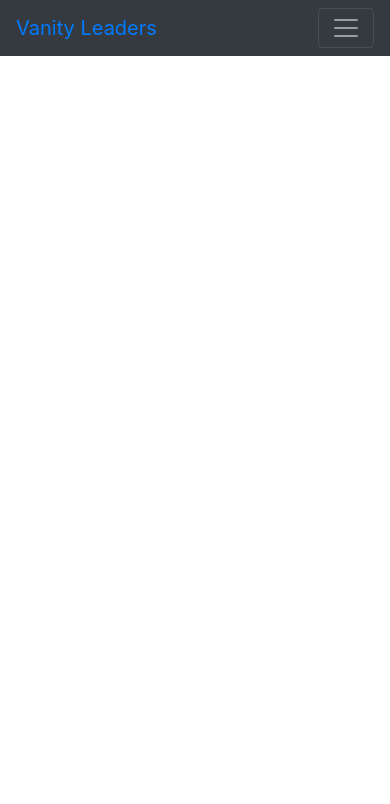
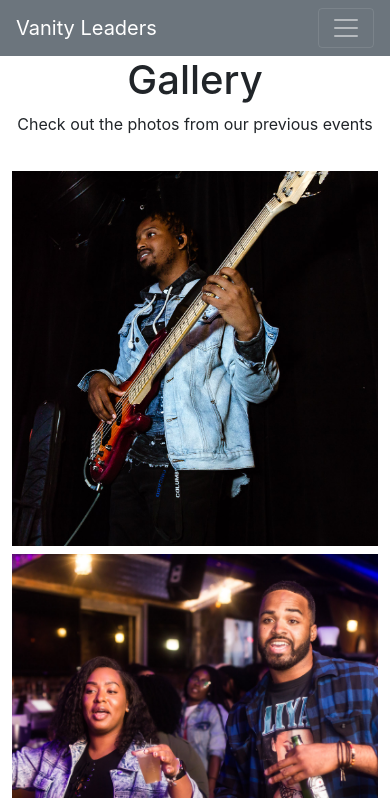
Before and after one commit to wmireku21/vanityleaders, a React (Create React App) app in the folder client/: page /gallery in a window 390 px wide. Shown: the top 804 px of the page. Built offline with nearby package versions, Linux system fonts and the light colour scheme.

Commit message:
added homepage/gallery page

```diff
--- a/client/src/components/About.js
+++ b/client/src/components/About.js
@@ -4,7 +4,7 @@ class About extends Component {
   render() {
     return (
         <div>
-            <h1>About</h1>
+            heowd
         </div>
     );
   }
--- a/client/src/components/Contact.js
+++ b/client/src/components/Contact.js
@@ -4,6 +4,7 @@ class Contact extends Component {
   render() {
     return (
         <div>
+            contacts
         </div>
     );
   }
--- a/client/src/components/Events.js
+++ b/client/src/components/Events.js
@@ -4,6 +4,7 @@ class Events extends Component {
   render() {
     return (
         <div>
+            events
         </div>
     );
   }
--- a/client/src/components/Gallery.js
+++ b/client/src/components/Gallery.js
@@ -1,9 +1,95 @@
 import React, { Component } from 'react';
+
+import '../styles/Gallery.css';
+
+import chad from '../photos/chad.jpg';
+import couple from '../photos/couple.jpg';
+import group1 from '../photos/group1.jpg';
+import group from '../photos/group.jpg';
+import img1 from '../photos/IMG_0179.JPG';
+import img2 from '../photos/IMG_0184.JPG';
+import img3 from '../photos/IMG_0186.JPG';
+import img4 from '../photos/IMG_8014.JPG';
+import img5 from '../photos/IMG_8015.JPG';
+import img6 from '../photos/IMG_8016.JPG';
+import img7 from '../photos/IMG_8017.JPG';
+import img8 from '../photos/IMG_8018.JPG';
+import img9 from '../photos/IMG_8019.JPG';
+import img10 from '../photos/IMG_8020.JPG';
+import img11 from '../photos/IMG_8021.JPG';
+import img12 from '../photos/IMG_8022.JPG';
+import img13 from '../photos/IMG_8023.JPG';
+import img14 from '../photos/IMG_8024.JPG';
+import img15 from '../photos/IMG_8025.JPG';
+import img16 from '../photos/IMG_8026.JPG';
+import img17 from '../photos/IMG_8027.JPG';
+import remy1 from '../photos/remy1.jpg';
+import remy2 from '../photos/remy-2.jpg';
+import Anu from '../photos/Vanity Vibes_Anu.jpeg';
+import comedian from '../photos/vanityvibes_comedian.jpeg';
+import destiny from '../photos/VVibes_Destiny1.jpg';
+import jnai from "../photos/VVibes_J'nai_Kendal1.1.jpg";
+import sarah from '../photos/VVibes_Sarah_Bailey.jpg';
+import cam from '../photos/ybar_Cam_Sara_Dorian_Becca_Chris.jpg';
+import dudes from '../photos/ybar_dudes1.jpg';
+import kasia from '../photos/ybar_Kasia_Cam_terri_Kwesi.jpg';
+import dorian from '../photos/dorian_sara.jpg';
 
 class Gallery extends Component {
   render() {
     return (
         <div>
+            <div className="header">
+                <h1>Gallery</h1>
+                <p>Check out the photos from our previous events</p>
+            </div>
+                <div className="gallery">
+                    <div className="row">
+                        <div className="column" style={{marginTop: '3%'}}>
+                            <img src={chad} style={{width: '100%'}}></img>
+                            <img src={couple} style={{width: '100%'}}></img>
+                            <img src={group1} style={{width: '100%'}}></img>
+                            <img src={img1} style={{width: '100%'}}></img>
+                            <img src={img2} style={{width: '100%'}}></img>
+                            <img src={img3} style={{width: '100%'}}></img>
+                            <img src={img4} style={{width: '100%'}}></img>
+                        </div>
+                        <div className="column" >
+                            <img src={kasia} style={{width: '100%'}}></img>
+                            <img src={img6} style={{width: '100%'}}></img>
+                            <img src={img7} style={{width: '100%'}}></img>
+                            <img src={img8} style={{width: '100%'}}></img>
+                            <img src={img9} style={{width: '100%'}}></img>
+                            <img src={img10} style={{width: '100%'}}></img>
+                            <img src={img11} style={{width: '100%'}}></img>
+                            <img src={img12} style={{width: '100%'}}></img>
+                        </div>
+                        <div className="column" style={{marginTop:'5%'}}>
+                            <img src={jnai} style={{width: '100%'}}></img>
+                            <img src={img13} style={{width: '100%'}}></img>
+                            <img src={img14} style={{width: '100%'}}></img>
+                            <img src={img15} style={{width: '100%'}}></img>
+                            <img src={img16} style={{width: '100%'}}></img>
+                            <img src={img17} style={{width: '100%'}}></img>
+                            <img src={remy1} style={{width: '100%'}}></img>
+                            <img src={comedian} style={{width: '100%'}}></img>
+                            <img src={img5} style={{width: '100%'}}></img>
+                        </div>
+                        <div className="column" style={{marginTop: '2%'}}>
+                            <img src={dorian} style={{width: '100%'}}></img>
+                            <img src={remy2} style={{width: '100%'}}></img>
+                            <img src={Anu} style={{width: '100%'}}></img>
+                            <img src={destiny} style={{width: '100%'}}></img>
+                            <img src={sarah} style={{width: '100%'}}></img>
+                            <img src={cam} style={{width: '100%'}}></img>
+                            <img src={group} style={{width: '100%'}}></img>
+                            <img src={dudes} style={{width: '100%'}}></img>
+                        </div>
+                    </div>
+                </div>
+                <div className="below-gal">
+                    <h4 id="gallery-contact">Want to be included in our gallery, or get your pictures taken? Come to our next event or DM for a personal photo shoot</h4>
+                </div>
         </div>
     );
   }
--- a/client/src/components/Home.js
+++ b/client/src/components/Home.js
@@ -1,9 +1,16 @@
 import React, { Component } from 'react';
+import '../styles/Home.css';
 
 class Home extends Component {
   render() {
     return (
         <div>
+            <div className="home-page">
+                <div className="party">
+                    <h1 style={{fontSize: '48px'}}> <b>Party</b> with a <b>Purpose</b></h1>
+                    {/*<button id="button" type="button" class="btn btn-lg">Contact</button>*/}
+                </div>
+            </div>
         </div>
     );
   }
--- a/client/src/components/NavBar.js
+++ b/client/src/components/NavBar.js
@@ -25,9 +25,9 @@ class NavBar extends Component {
       render() {
           return (
             <div>
-                <Navbar color="dark" dark expand="sm" className="mb-5">
+                <Navbar color="secondary" dark expand="sm">
                 <Container>
-                        <NavbarBrand><Link to="/">Vanity Leaders</Link></NavbarBrand>
+                        <NavbarBrand><Link to="/" onClick={this.toggle}>Vanity Leaders</Link></NavbarBrand>
                         <NavbarToggler onClick={this.toggle} />
                         <Collapse isOpen= {this.state.isOpen} navbar>
                             <Nav className="ml-auto" navbar>
--- /dev/null
+++ b/client/src/styles/Gallery.css
@@ -0,0 +1,71 @@
+* {
+    box-sizing: border-box;
+}
+
+.header {
+    text-align: center;
+}
+
+.row {
+    display: flex;
+    flex-wrap: wrap;
+    padding: 0 4px;
+    margin: 0 4px;
+}
+
+.column {
+    flex: 25%;
+    max-width: 25%;
+    padding: 0 4px;
+}
+
+.column img {
+    margin-top: 8px;
+    vertical-align: middle;
+}
+
+#gallery-contact {
+    text-align: center;
+    margin-top: 10px;
+}
+
+.below-gal {
+    margin-top: 10px;
+    padding-top: 10px;
+}
+
+.column > img {
+    /* filter: url(filters.svg#grayscale); Firefox 3.5+ */
+      filter: gray; /* IE5+ */
+      -webkit-filter: grayscale(1); /* Webkit Nightlies & Chrome Canary */
+      transition: all .4s ease-in-out;
+    }
+
+.column > img:hover {
+filter: none;
+    -webkit-filter: grayscale(0);
+    transform: scale(1.03);
+}
+
+@media screen and (max-width: 1000px) {
+    .column {
+      -ms-flex: 50%;
+      flex: 50%;
+      max-width: 50%;
+    }
+
+
+  }
+
+  @media screen and (max-width: 800px) {
+    .column {
+      -ms-flex: 100%;
+      flex: 100%;
+      max-width: 100%;
+    }
+
+    .column > img {
+        filter: none;
+        transform: none;
+    }
+  }
--- /dev/null
+++ b/client/src/styles/Home.css
@@ -0,0 +1,70 @@
+.party {
+  color: white;
+  top: 40%;
+  left: 50%;
+  transform: translate(-50%, -50%);
+  position: absolute;
+  text-align: center;
+  font-size: 60px;
+
+}
+
+#button {
+  color: white;
+  border: 2px solid white;
+}
+
+#button:hover {
+  color: black;
+  background-color: white;
+  transition: all ease-in-out 0.3s;
+}
+
+
+.home-page {
+    background:  linear-gradient(
+      rgba(0, 0, 0, 0.5),
+      rgba(0, 0, 0, 0.5)
+    ),url("../photos/Chris_Vibes.jpg");
+    background-position: center;
+    background-repeat: no-repeat;
+    background-size: cover;
+    background-attachment: fixed;
+    min-height: 745px;
+    position: relative;
+}
+
+/*
+.bottom-page {
+  margin-top: 20px;
+}
+
+
+.glasses {
+  size: 24px;
+}
+
+.col-lg-4 {
+    margin-bottom: 40px;
+}
+
+.col-lg-4:hover {
+  transform: scale(1.03);
+  transition: 0.2s all ease-in-out;
+  box-shadow:
+  inset 0 -3em 3em rgba(0,0,0,0.1),
+        0 0  0 2px rgb(255,255,255),
+        0.3em 0.3em 1em rgba(0,0,0,0.3);
+}
+*/
+
+a {
+  color:white;
+}
+
+a:hover {
+  color: white;
+  text-decoration: none;
+  transform: scale(1.05);
+  transition: all .4s ease-in-out;
+}
```
Also changed, not shown: client/src/photos/Chris_Vibes.jpg (added), client/src/styles/Events.css (added).
